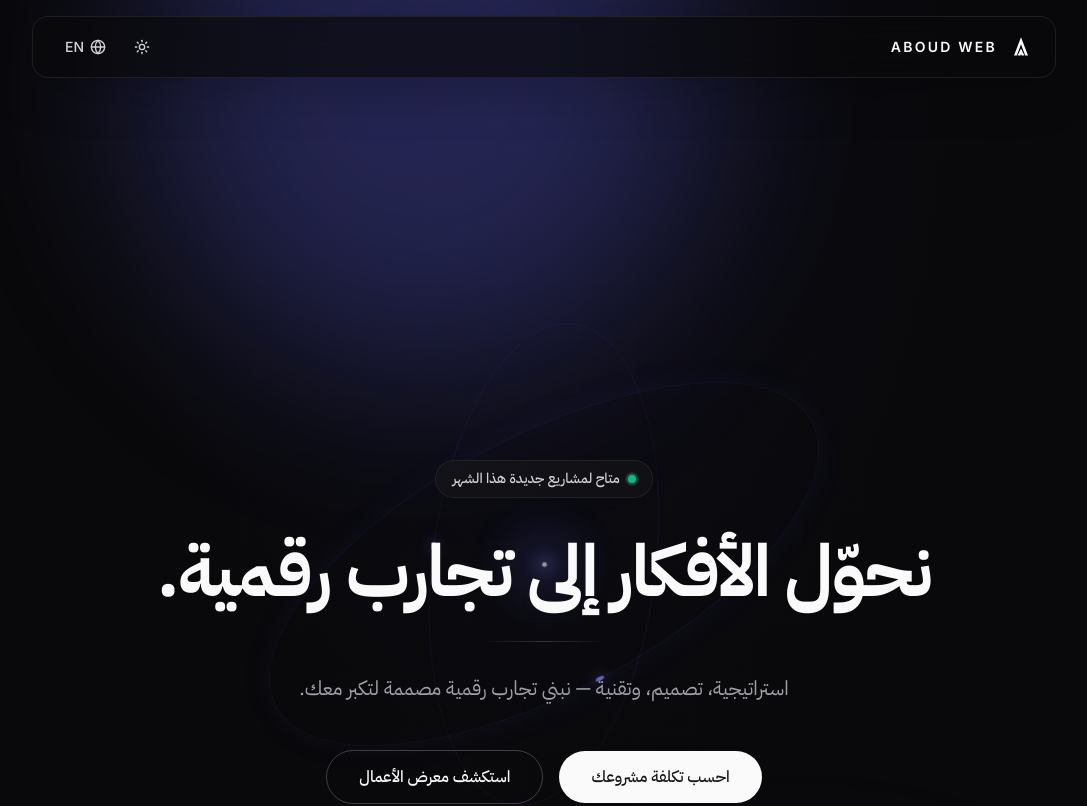
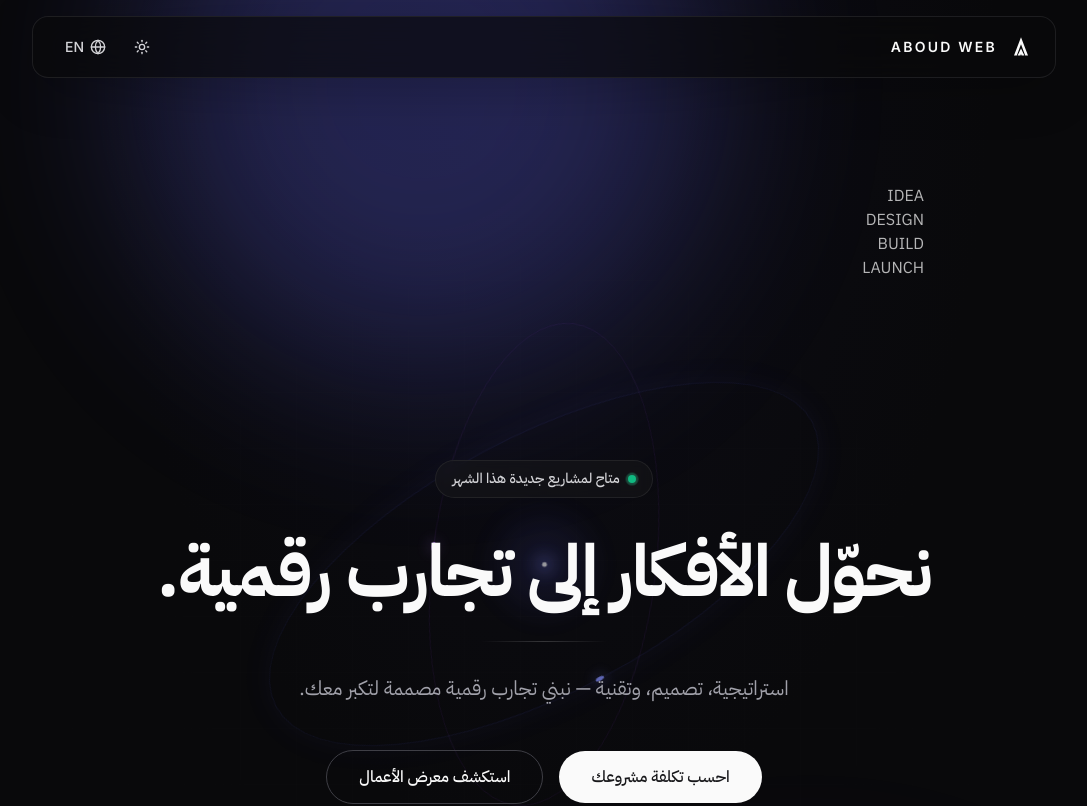
Before and after one commit to 963abod/aboudweb, a React (Vite) app: page / in a window 1280 px wide. Shown: the top 806 px of the page, without its empty margins (96-1183 px from the left). Built offline with nearby package versions, Linux system fonts and the light colour scheme; no server answers; the database is empty.

Commit message:
Add journey labels to hero orbit

```diff
--- a/src/components/Hero.jsx
+++ b/src/components/Hero.jsx
@@ -74,6 +74,10 @@ export function Hero({ lang, settings }) {
           <div className="hero-core-glow"></div>
           <div className="hero-core-dot"></div>
         </div>
+        <div className="hero-orbit-label hero-orbit-label-idea">IDEA</div>
+        <div className="hero-orbit-label hero-orbit-label-design">DESIGN</div>
+        <div className="hero-orbit-label hero-orbit-label-build">BUILD</div>
+        <div className="hero-orbit-label hero-orbit-label-launch">LAUNCH</div>
       </div>
       <div className="absolute inset-0 -z-10 bg-[radial-gradient(ellipse_at_top,_var(--tw-gradient-stops))] from-indigo-900/10 via-zinc-50 dark:via-zinc-950 to-zinc-50 dark:to-zinc-950"></div>
 
```
